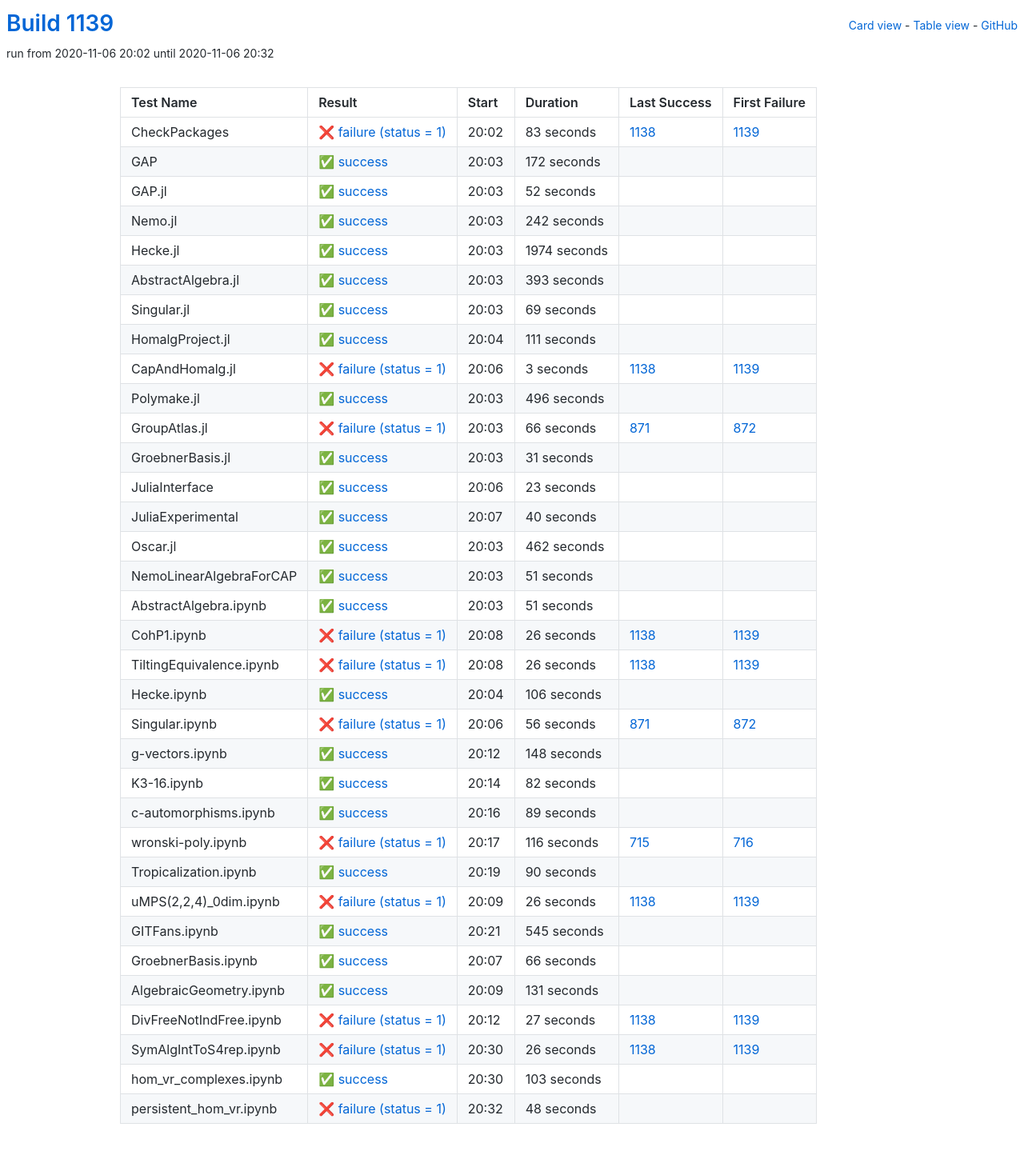
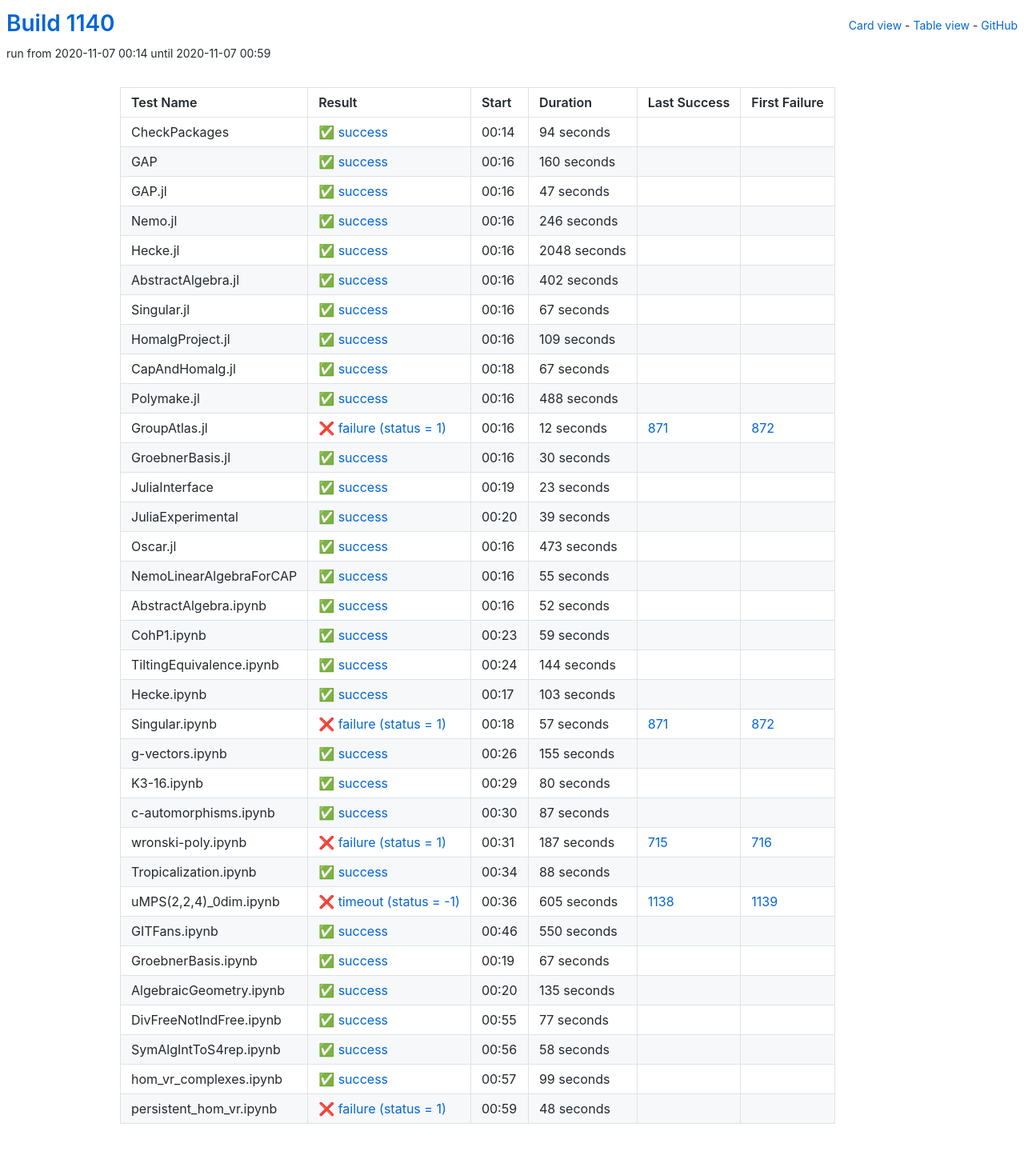
Before and after one commit to oscar-system/oscar-ci-status-stable, a Jekyll site: the page built from table.html, in a window 1280 px wide. Shown: the whole page at 80% size. Built offline with Jekyll 4.4.1, drawn with Linux system fonts in a browser that asks for light colours.

Commit message:
Build #1140

```diff
--- a/_data/ci.yml
+++ b/_data/ci.yml
@@ -1,6 +1,6 @@
 ---
-build: 1139
-build_url: https://oscarci.mathematik.uni-kl.de/job/oscar-stable/1139/
+build: 1140
+build_url: https://oscarci.mathematik.uni-kl.de/job/oscar-stable/1140/
 job: oscar-stable
 organization: oscar-system
 repo: oscar-ci-status-stable
@@ -8,152 +8,152 @@ repourl: https://github.com/oscar-system/oscar-ci-status-stable
 tests:
 - name: CheckPackages
   id: checkpackages
-  log: https://oscarci.mathematik.uni-kl.de/job/oscar-stable/1139/artifact/logs/build-1139/CheckPackages.log
-  start: 2020-11-06 20:02
-  success: false
-  exitcode: 1
-  status: failure
-  duration: 83
-  last_success: 1138
-  last_success_url: https://oscarci.mathematik.uni-kl.de/job/oscar-stable/1138/
-  first_failure: 1139
-  first_failure_url: https://oscarci.mathematik.uni-kl.de/job/oscar-stable/1139/
-- name: GAP
-  id: gap
-  log: https://oscarci.mathematik.uni-kl.de/job/oscar-stable/1139/artifact/logs/build-1139/GAP.log
-  start: 2020-11-06 20:03
+  log: https://oscarci.mathematik.uni-kl.de/job/oscar-stable/1140/artifact/logs/build-1140/CheckPackages.log
+  start: 2020-11-07 00:14
   success: true
   exitcode: 0
   status: success
-  duration: 172
+  duration: 94
+  last_success: false
+  last_success_url:
+  first_failure: false
+  first_failure_url:
+- name: GAP
+  id: gap
+  log: https://oscarci.mathematik.uni-kl.de/job/oscar-stable/1140/artifact/logs/build-1140/GAP.log
+  start: 2020-11-07 00:16
+  success: true
+  exitcode: 0
+  status: success
+  duration: 160
   last_success: false
   last_success_url:
   first_failure: false
   first_failure_url:
 - name: GAP.jl
   id: gap-jl
-  log: https://oscarci.mathematik.uni-kl.de/job/oscar-stable/1139/artifact/logs/build-1139/GAP.jl.log
-  start: 2020-11-06 20:03
+  log: https://oscarci.mathematik.uni-kl.de/job/oscar-stable/1140/artifact/logs/build-1140/GAP.jl.log
+  start: 2020-11-07 00:16
   success: true
   exitcode: 0
   status: success
-  duration: 52
+  duration: 47
   last_success: false
   last_success_url:
   first_failure: false
   first_failure_url:
 - name: Nemo.jl
   id: nemo-jl
-  log: https://oscarci.mathematik.uni-kl.de/job/oscar-stable/1139/artifact/logs/build-1139/Nemo.jl.log
-  start: 2020-11-06 20:03
+  log: https://oscarci.mathematik.uni-kl.de/job/oscar-stable/1140/artifact/logs/build-1140/Nemo.jl.log
+  start: 2020-11-07 00:16
   success: true
   exitcode: 0
   status: success
-  duration: 242
+  duration: 246
   last_success: false
   last_success_url:
   first_failure: false
   first_failure_url:
 - name: Hecke.jl
   id: hecke-jl
-  log: https://oscarci.mathematik.uni-kl.de/job/oscar-stable/1139/artifact/logs/build-1139/Hecke.jl.log
-  start: 2020-11-06 20:03
+  log: https://oscarci.mathematik.uni-kl.de/job/oscar-stable/1140/artifact/logs/build-1140/Hecke.jl.log
+  start: 2020-11-07 00:16
   success: true
   exitcode: 0
   status: success
-  duration: 1974
+  duration: 2048
   last_success: false
   last_success_url:
   first_failure: false
   first_failure_url:
 - name: AbstractAlgebra.jl
   id: abstractalgebra-jl
-  log: https://oscarci.mathematik.uni-kl.de/job/oscar-stable/1139/artifact/logs/build-1139/AbstractAlgebra.jl.log
-  start: 2020-11-06 20:03
+  log: https://oscarci.mathematik.uni-kl.de/job/oscar-stable/1140/artifact/logs/build-1140/AbstractAlgebra.jl.log
+  start: 2020-11-07 00:16
   success: true
   exitcode: 0
   status: success
-  duration: 393
+  duration: 402
   last_success: false
   last_success_url:
   first_failure: false
   first_failure_url:
 - name: Singular.jl
   id: singular-jl
-  log: https://oscarci.mathematik.uni-kl.de/job/oscar-stable/1139/artifact/logs/build-1139/Singular.jl.log
-  start: 2020-11-06 20:03
+  log: https://oscarci.mathematik.uni-kl.de/job/oscar-stable/1140/artifact/logs/build-1140/Singular.jl.log
+  start: 2020-11-07 00:16
   success: true
   exitcode: 0
   status: success
-  duration: 69
+  duration: 67
   last_success: false
   last_success_url:
   first_failure: false
   first_failure_url:
 - name: HomalgProject.jl
   id: homalgproject-jl
-  log: https://oscarci.mathematik.uni-kl.de/job/oscar-stable/1139/artifact/logs/build-1139/HomalgProject.jl.log
-  start: 2020-11-06 20:04
+  log: https://oscarci.mathematik.uni-kl.de/job/oscar-stable/1140/artifact/logs/build-1140/HomalgProject.jl.log
+  start: 2020-11-07 00:16
   success: true
   exitcode: 0
   status: success
-  duration: 111
+  duration: 109
   last_success: false
   last_success_url:
   first_failure: false
   first_failure_url:
 - name: CapAndHomalg.jl
   id: capandhomalg-jl
-  log: https://oscarci.mathematik.uni-kl.de/job/oscar-stable/1139/artifact/logs/build-1139/CapAndHomalg.jl.log
-  start: 2020-11-06 20:06
-  success: false
-  exitcode: 1
-  status: failure
-  duration: 3
-  last_success: 1138
-  last_success_url: https://oscarci.mathematik.uni-kl.de/job/oscar-stable/1138/
-  first_failure: 1139
-  first_failure_url: https://oscarci.mathematik.uni-kl.de/job/oscar-stable/1139/
-- name: Polymake.jl
-  id: polymake-jl
-  log: https://oscarci.mathematik.uni-kl.de/job/oscar-stable/1139/artifact/logs/build-1139/Polymake.jl.log
-  start: 2020-11-06 20:03
+  log: https://oscarci.mathematik.uni-kl.de/job/oscar-stable/1140/artifact/logs/build-1140/CapAndHomalg.jl.log
+  start: 2020-11-07 00:18
   success: true
   exitcode: 0
   status: success
-  duration: 496
+  duration: 67
+  last_success: false
+  last_success_url:
+  first_failure: false
+  first_failure_url:
+- name: Polymake.jl
+  id: polymake-jl
+  log: https://oscarci.mathematik.uni-kl.de/job/oscar-stable/1140/artifact/logs/build-1140/Polymake.jl.log
+  start: 2020-11-07 00:16
+  success: true
+  exitcode: 0
+  status: success
+  duration: 488
   last_success: false
   last_success_url:
   first_failure: false
   first_failure_url:
 - name: GroupAtlas.jl
   id: groupatlas-jl
-  log: https://oscarci.mathematik.uni-kl.de/job/oscar-stable/1139/artifact/logs/build-1139/GroupAtlas.jl.log
-  start: 2020-11-06 20:03
+  log: https://oscarci.mathematik.uni-kl.de/job/oscar-stable/1140/artifact/logs/build-1140/GroupAtlas.jl.log
+  start: 2020-11-07 00:16
   success: false
   exitcode: 1
   status: failure
-  duration: 66
+  duration: 12
   last_success: 871
   last_success_url: https://oscarci.mathematik.uni-kl.de/job/oscar-stable/871/
   first_failure: 872
   first_failure_url: https://oscarci.mathematik.uni-kl.de/job/oscar-stable/872/
 - name: GroebnerBasis.jl
   id: groebnerbasis-jl
-  log: https://oscarci.mathematik.uni-kl.de/job/oscar-stable/1139/artifact/logs/build-1139/GroebnerBasis.jl.log
-  start: 2020-11-06 20:03
+  log: https://oscarci.mathematik.uni-kl.de/job/oscar-stable/1140/artifact/logs/build-1140/GroebnerBasis.jl.log
+  start: 2020-11-07 00:16
   success: true
   exitcode: 0
   status: success
-  duration: 31
+  duration: 30
   last_success: false
   last_success_url:
   first_failure: false
   first_failure_url:
 - name: JuliaInterface
   id: juliainterface
-  log: https://oscarci.mathematik.uni-kl.de/job/oscar-stable/1139/artifact/logs/build-1139/JuliaInterface.log
-  start: 2020-11-06 20:06
+  log: https://oscarci.mathematik.uni-kl.de/job/oscar-stable/1140/artifact/logs/build-1140/JuliaInterface.log
+  start: 2020-11-07 00:19
   success: true
   exitcode: 0
   status: success
@@ -164,236 +164,80 @@ tests:
   first_failure_url:
 - name: JuliaExperimental
   id: juliaexperimental
-  log: https://oscarci.mathematik.uni-kl.de/job/oscar-stable/1139/artifact/logs/build-1139/JuliaExperimental.log
-  start: 2020-11-06 20:07
+  log: https://oscarci.mathematik.uni-kl.de/job/oscar-stable/1140/artifact/logs/build-1140/JuliaExperimental.log
+  start: 2020-11-07 00:20
   success: true
   exitcode: 0
   status: success
-  duration: 40
+  duration: 39
   last_success: false
   last_success_url:
   first_failure: false
   first_failure_url:
 - name: Oscar.jl
   id: oscar-jl
-  log: https://oscarci.mathematik.uni-kl.de/job/oscar-stable/1139/artifact/logs/build-1139/Oscar.jl.log
-  start: 2020-11-06 20:03
+  log: https://oscarci.mathematik.uni-kl.de/job/oscar-stable/1140/artifact/logs/build-1140/Oscar.jl.log
+  start: 2020-11-07 00:16
   success: true
   exitcode: 0
   status: success
-  duration: 462
+  duration: 473
   last_success: false
   last_success_url:
   first_failure: false
   first_failure_url:
 - name: NemoLinearAlgebraForCAP
   id: nemolinearalgebraforcap
-  log: https://oscarci.mathematik.uni-kl.de/job/oscar-stable/1139/artifact/logs/build-1139/NemoLinearAlgebraForCAP.log
-  start: 2020-11-06 20:03
+  log: https://oscarci.mathematik.uni-kl.de/job/oscar-stable/1140/artifact/logs/build-1140/NemoLinearAlgebraForCAP.log
+  start: 2020-11-07 00:16
   success: true
   exitcode: 0
   status: success
-  duration: 51
+  duration: 55
   last_success: false
   last_success_url:
   first_failure: false
   first_failure_url:
 - name: AbstractAlgebra.ipynb
   id: abstractalgebra-ipynb
-  log: https://oscarci.mathematik.uni-kl.de/job/oscar-stable/1139/artifact/logs/build-1139/AbstractAlgebra.ipynb.log
-  start: 2020-11-06 20:03
+  log: https://oscarci.mathematik.uni-kl.de/job/oscar-stable/1140/artifact/logs/build-1140/AbstractAlgebra.ipynb.log
+  start: 2020-11-07 00:16
   success: true
   exitcode: 0
   status: success
-  duration: 51
+  duration: 52
   last_success: false
   last_success_url:
   first_failure: false
   first_failure_url:
 - name: CohP1.ipynb
   id: cohp1-ipynb
-  log: https://oscarci.mathematik.uni-kl.de/job/oscar-stable/1139/artifact/logs/build-1139/CohP1.ipynb.log
-  start: 2020-11-06 20:08
-  success: false
-  exitcode: 1
-  status: failure
-  duration: 26
-  last_success: 1138
-  last_success_url: https://oscarci.mathematik.uni-kl.de/job/oscar-stable/1138/
-  first_failure: 1139
-  first_failure_url: https://oscarci.mathematik.uni-kl.de/job/oscar-stable/1139/
-- name: TiltingEquivalence.ipynb
-  id: tiltingequivalence-ipynb
-  log: https://oscarci.mathematik.uni-kl.de/job/oscar-stable/1139/artifact/logs/build-1139/TiltingEquivalence.ipynb.log
-  start: 2020-11-06 20:08
-  success: false
-  exitcode: 1
-  status: failure
-  duration: 26
-  last_success: 1138
-  last_success_url: https://oscarci.mathematik.uni-kl.de/job/oscar-stable/1138/
-  first_failure: 1139
-  first_failure_url: https://oscarci.mathematik.uni-kl.de/job/oscar-stable/1139/
-- name: Hecke.ipynb
-  id: hecke-ipynb
-  log: https://oscarci.mathematik.uni-kl.de/job/oscar-stable/1139/artifact/logs/build-1139/Hecke.ipynb.log
-  start: 2020-11-06 20:04
+  log: https://oscarci.mathematik.uni-kl.de/job/oscar-stable/1140/artifact/logs/build-1140/CohP1.ipynb.log
+  start: 2020-11-07 00:23
   success: true
   exitcode: 0
   status: success
-  duration: 106
+  duration: 59
   last_success: false
   last_success_url:
   first_failure: false
   first_failure_url:
-- name: Singular.ipynb
-  id: singular-ipynb
-  log: https://oscarci.mathematik.uni-kl.de/job/oscar-stable/1139/artifact/logs/build-1139/Singular.ipynb.log
-  start: 2020-11-06 20:06
-  success: false
-  exitcode: 1
-  status: failure
-  duration: 56
-  last_success: 871
-  last_success_url: https://oscarci.mathematik.uni-kl.de/job/oscar-stable/871/
-  first_failure: 872
-  first_failure_url: https://oscarci.mathematik.uni-kl.de/job/oscar-stable/872/
-- name: g-vectors.ipynb
-  id: g-vectors-ipynb
-  log: https://oscarci.mathematik.uni-kl.de/job/oscar-stable/1139/artifact/logs/build-1139/g-vectors.ipynb.log
-  start: 2020-11-06 20:12
+- name: TiltingEquivalence.ipynb
+  id: tiltingequivalence-ipynb
+  log: https://oscarci.mathematik.uni-kl.de/job/oscar-stable/1140/artifact/logs/build-1140/TiltingEquivalence.ipynb.log
+  start: 2020-11-07 00:24
   success: true
   exitcode: 0
   status: success
-  duration: 148
+  duration: 144
   last_success: false
   last_success_url:
   first_failure: false
   first_failure_url:
-- name: K3-16.ipynb
-  id: k3-16-ipynb
-  log: https://oscarci.mathematik.uni-kl.de/job/oscar-stable/1139/artifact/logs/build-1139/K3-16.ipynb.log
-  start: 2020-11-06 20:14
-  success: true
-  exitcode: 0
-  status: success
-  duration: 82
-  last_success: false
-  last_success_url:
-  first_failure: false
-  first_failure_url:
-- name: c-automorphisms.ipynb
-  id: c-automorphisms-ipynb
-  log: https://oscarci.mathematik.uni-kl.de/job/oscar-stable/1139/artifact/logs/build-1139/c-automorphisms.ipynb.log
-  start: 2020-11-06 20:16
-  success: true
-  exitcode: 0
-  status: success
-  duration: 89
-  last_success: false
-  last_success_url:
-  first_failure: false
-  first_failure_url:
-- name: wronski-poly.ipynb
-  id: wronski-poly-ipynb
-  log: https://oscarci.mathematik.uni-kl.de/job/oscar-stable/1139/artifact/logs/build-1139/wronski-poly.ipynb.log
-  start: 2020-11-06 20:17
-  success: false
-  exitcode: 1
-  status: failure
-  duration: 116
-  last_success: 715
-  last_success_url: https://oscarci.mathematik.uni-kl.de/job/oscar-stable/715/
-  first_failure: 716
-  first_failure_url: https://oscarci.mathematik.uni-kl.de/job/oscar-stable/716/
-- name: Tropicalization.ipynb
-  id: tropicalization-ipynb
-  log: https://oscarci.mathematik.uni-kl.de/job/oscar-stable/1139/artifact/logs/build-1139/Tropicalization.ipynb.log
-  start: 2020-11-06 20:19
-  success: true
-  exitcode: 0
-  status: success
-  duration: 90
-  last_success: false
-  last_success_url:
-  first_failure: false
-  first_failure_url:
-- name: uMPS(2,2,4)_0dim.ipynb
-  id: umps-2-2-4-0dim-ipynb
-  log: https://oscarci.mathematik.uni-kl.de/job/oscar-stable/1139/artifact/logs/build-1139/uMPS-2-2-4-_0dim.ipynb.log
-  start: 2020-11-06 20:09
-  success: false
-  exitcode: 1
-  status: failure
-  duration: 26
-  last_success: 1138
-  last_success_url: https://oscarci.mathematik.uni-kl.de/job/oscar-stable/1138/
-  first_failure: 1139
-  first_failure_url: https://oscarci.mathematik.uni-kl.de/job/oscar-stable/1139/
-- name: GITFans.ipynb
-  id: gitfans-ipynb
-  log: https://oscarci.mathematik.uni-kl.de/job/oscar-stable/1139/artifact/logs/build-1139/GITFans.ipynb.log
-  start: 2020-11-06 20:21
-  success: true
-  exitcode: 0
-  status: success
-  duration: 545
-  last_success: false
-  last_success_url:
-  first_failure: false
-  first_failure_url:
-- name: GroebnerBasis.ipynb
-  id: groebnerbasis-ipynb
-  log: https://oscarci.mathematik.uni-kl.de/job/oscar-stable/1139/artifact/logs/build-1139/GroebnerBasis.ipynb.log
-  start: 2020-11-06 20:07
-  success: true
-  exitcode: 0
-  status: success
-  duration: 66
-  last_success: false
-  last_success_url:
-  first_failure: false
-  first_failure_url:
-- name: AlgebraicGeometry.ipynb
-  id: algebraicgeometry-ipynb
-  log: https://oscarci.mathematik.uni-kl.de/job/oscar-stable/1139/artifact/logs/build-1139/AlgebraicGeometry.ipynb.log
-  start: 2020-11-06 20:09
-  success: true
-  exitcode: 0
-  status: success
-  duration: 131
-  last_success: false
-  last_success_url:
-  first_failure: false
-  first_failure_url:
-- name: DivFreeNotIndFree.ipynb
-  id: divfreenotindfree-ipynb
-  log: https://oscarci.mathematik.uni-kl.de/job/oscar-stable/1139/artifact/logs/build-1139/DivFreeNotIndFree.ipynb.log
-  start: 2020-11-06 20:12
-  success: false
-  exitcode: 1
-  status: failure
-  duration: 27
-  last_success: 1138
-  last_success_url: https://oscarci.mathematik.uni-kl.de/job/oscar-stable/1138/
-  first_failure: 1139
-  first_failure_url: https://oscarci.mathematik.uni-kl.de/job/oscar-stable/1139/
-- name: SymAlgIntToS4rep.ipynb
-  id: symalginttos4rep-ipynb
-  log: https://oscarci.mathematik.uni-kl.de/job/oscar-stable/1139/artifact/logs/build-1139/SymAlgIntToS4rep.ipynb.log
-  start: 2020-11-06 20:30
-  success: false
-  exitcode: 1
-  status: failure
-  duration: 26
-  last_success: 1138
-  last_success_url: https://oscarci.mathematik.uni-kl.de/job/oscar-stable/1138/
-  first_failure: 1139
-  first_failure_url: https://oscarci.mathematik.uni-kl.de/job/oscar-stable/1139/
-- name: hom_vr_complexes.ipynb
-  id: hom-vr-complexes-ipynb
-  log: https://oscarci.mathematik.uni-kl.de/job/oscar-stable/1139/artifact/logs/build-1139/hom_vr_complexes.ipynb.log
-  start: 2020-11-06 20:30
+- name: Hecke.ipynb
+  id: hecke-ipynb
+  log: https://oscarci.mathematik.uni-kl.de/job/oscar-stable/1140/artifact/logs/build-1140/Hecke.ipynb.log
+  start: 2020-11-07 00:17
   success: true
   exitcode: 0
   status: success
@@ -402,10 +246,166 @@ tests:
   last_success_url:
   first_failure: false
   first_failure_url:
+- name: Singular.ipynb
+  id: singular-ipynb
+  log: https://oscarci.mathematik.uni-kl.de/job/oscar-stable/1140/artifact/logs/build-1140/Singular.ipynb.log
+  start: 2020-11-07 00:18
+  success: false
+  exitcode: 1
+  status: failure
+  duration: 57
+  last_success: 871
+  last_success_url: https://oscarci.mathematik.uni-kl.de/job/oscar-stable/871/
+  first_failure: 872
+  first_failure_url: https://oscarci.mathematik.uni-kl.de/job/oscar-stable/872/
+- name: g-vectors.ipynb
+  id: g-vectors-ipynb
+  log: https://oscarci.mathematik.uni-kl.de/job/oscar-stable/1140/artifact/logs/build-1140/g-vectors.ipynb.log
+  start: 2020-11-07 00:26
+  success: true
+  exitcode: 0
+  status: success
+  duration: 155
+  last_success: false
+  last_success_url:
+  first_failure: false
+  first_failure_url:
+- name: K3-16.ipynb
+  id: k3-16-ipynb
+  log: https://oscarci.mathematik.uni-kl.de/job/oscar-stable/1140/artifact/logs/build-1140/K3-16.ipynb.log
+  start: 2020-11-07 00:29
+  success: true
+  exitcode: 0
+  status: success
+  duration: 80
+  last_success: false
+  last_success_url:
+  first_failure: false
+  first_failure_url:
+- name: c-automorphisms.ipynb
+  id: c-automorphisms-ipynb
+  log: https://oscarci.mathematik.uni-kl.de/job/oscar-stable/1140/artifact/logs/build-1140/c-automorphisms.ipynb.log
+  start: 2020-11-07 00:30
+  success: true
+  exitcode: 0
+  status: success
+  duration: 87
+  last_success: false
+  last_success_url:
+  first_failure: false
+  first_failure_url:
+- name: wronski-poly.ipynb
+  id: wronski-poly-ipynb
+  log: https://oscarci.mathematik.uni-kl.de/job/oscar-stable/1140/artifact/logs/build-1140/wronski-poly.ipynb.log
+  start: 2020-11-07 00:31
+  success: false
+  exitcode: 1
+  status: failure
+  duration: 187
+  last_success: 715
+  last_success_url: https://oscarci.mathematik.uni-kl.de/job/oscar-stable/715/
+  first_failure: 716
+  first_failure_url: https://oscarci.mathematik.uni-kl.de/job/oscar-stable/716/
+- name: Tropicalization.ipynb
+  id: tropicalization-ipynb
+  log: https://oscarci.mathematik.uni-kl.de/job/oscar-stable/1140/artifact/logs/build-1140/Tropicalization.ipynb.log
+  start: 2020-11-07 00:34
+  success: true
+  exitcode: 0
+  status: success
+  duration: 88
+  last_success: false
+  last_success_url:
+  first_failure: false
+  first_failure_url:
+- name: uMPS(2,2,4)_0dim.ipynb
+  id: umps-2-2-4-0dim-ipynb
+  log: https://oscarci.mathematik.uni-kl.de/job/oscar-stable/1140/artifact/logs/build-1140/uMPS-2-2-4-_0dim.ipynb.log
+  start: 2020-11-07 00:36
+  success: false
+  exitcode: -1
+  status: timeout
+  duration: 605
+  last_success: 1138
+  last_success_url: https://oscarci.mathematik.uni-kl.de/job/oscar-stable/1138/
+  first_failure: 1139
+  first_failure_url: https://oscarci.mathematik.uni-kl.de/job/oscar-stable/1139/
+- name: GITFans.ipynb
+  id: gitfans-ipynb
+  log: https://oscarci.mathematik.uni-kl.de/job/oscar-stable/1140/artifact/logs/build-1140/GITFans.ipynb.log
+  start: 2020-11-07 00:46
+  success: true
+  exitcode: 0
+  status: success
+  duration: 550
+  last_success: false
+  last_success_url:
+  first_failure: false
+  first_failure_url:
+- name: GroebnerBasis.ipynb
+  id: groebnerbasis-ipynb
+  log: https://oscarci.mathematik.uni-kl.de/job/oscar-stable/1140/artifact/logs/build-1140/GroebnerBasis.ipynb.log
+  start: 2020-11-07 00:19
+  success: true
+  exitcode: 0
+  status: success
+  duration: 67
+  last_success: false
+  last_success_url:
+  first_failure: false
+  first_failure_url:
+- name: AlgebraicGeometry.ipynb
+  id: algebraicgeometry-ipynb
+  log: https://oscarci.mathematik.uni-kl.de/job/oscar-stable/1140/artifact/logs/build-1140/AlgebraicGeometry.ipynb.log
+  start: 2020-11-07 00:20
+  success: true
+  exitcode: 0
+  status: success
+  duration: 135
+  last_success: false
+  last_success_url:
+  first_failure: false
+  first_failure_url:
+- name: DivFreeNotIndFree.ipynb
+  id: divfreenotindfree-ipynb
+  log: https://oscarci.mathematik.uni-kl.de/job/oscar-stable/1140/artifact/logs/build-1140/DivFreeNotIndFree.ipynb.log
+  start: 2020-11-07 00:55
+  success: true
+  exitcode: 0
+  status: success
+  duration: 77
+  last_success: false
+  last_success_url:
+  first_failure: false
+  first_failure_url:
+- name: SymAlgIntToS4rep.ipynb
+  id: symalginttos4rep-ipynb
+  log: https://oscarci.mathematik.uni-kl.de/job/oscar-stable/1140/artifact/logs/build-1140/SymAlgIntToS4rep.ipynb.log
+  start: 2020-11-07 00:56
+  success: true
+  exitcode: 0
+  status: success
+  duration: 58
+  last_success: false
+  last_success_url:
+  first_failure: false
+  first_failure_url:
+- name: hom_vr_complexes.ipynb
+  id: hom-vr-complexes-ipynb
+  log: https://oscarci.mathematik.uni-kl.de/job/oscar-stable/1140/artifact/logs/build-1140/hom_vr_complexes.ipynb.log
+  start: 2020-11-07 00:57
+  success: true
+  exitcode: 0
+  status: success
+  duration: 99
+  last_success: false
+  last_success_url:
+  first_failure: false
+  first_failure_url:
 - name: persistent_hom_vr.ipynb
   id: persistent-hom-vr-ipynb
-  log: https://oscarci.mathematik.uni-kl.de/job/oscar-stable/1139/artifact/logs/build-1139/persistent_hom_vr.ipynb.log
-  start: 2020-11-06 20:32
+  log: https://oscarci.mathematik.uni-kl.de/job/oscar-stable/1140/artifact/logs/build-1140/persistent_hom_vr.ipynb.log
+  start: 2020-11-07 00:59
   success: false
   exitcode: 1
   status: failure
```
Also changed, not shown: README.md.
